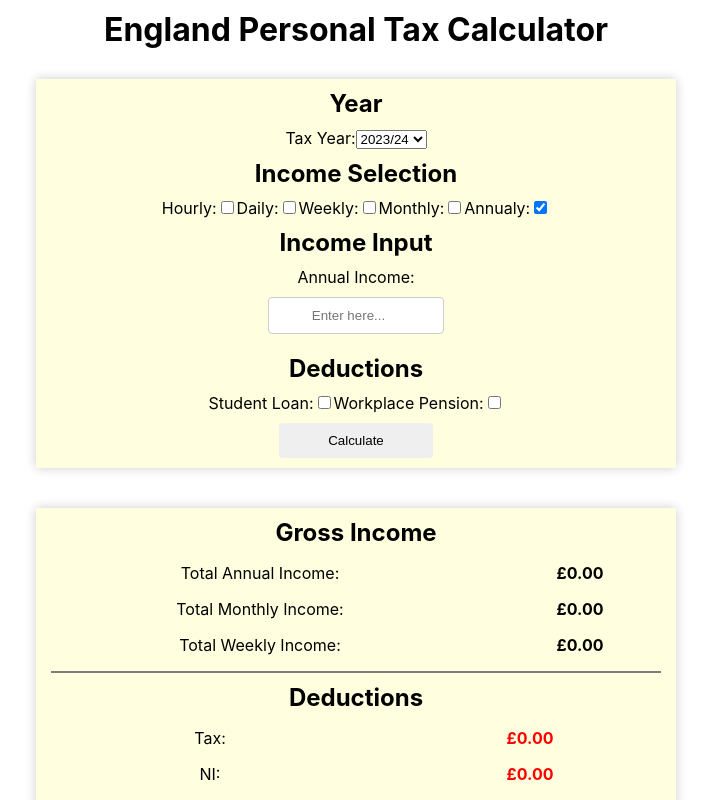
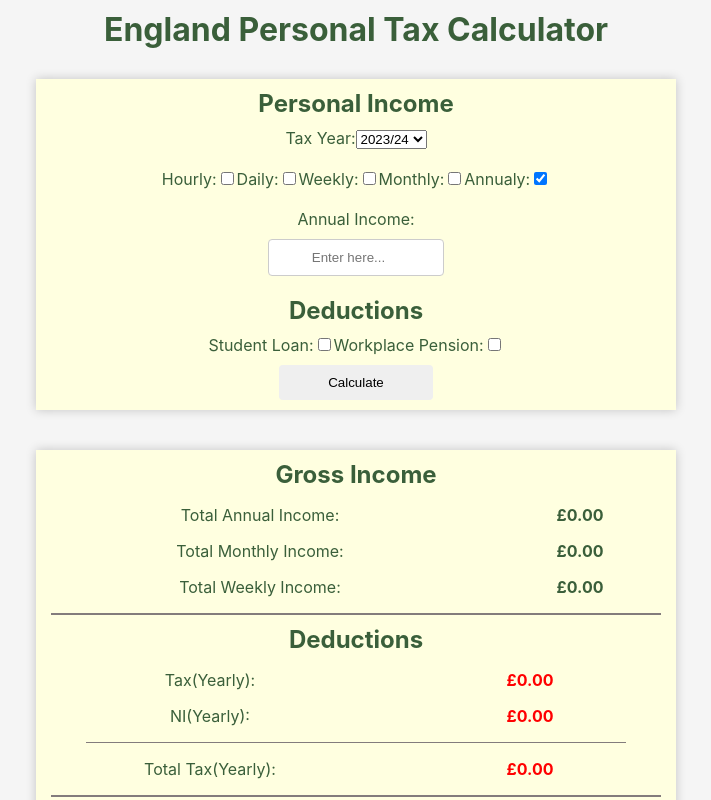
Before and after one commit to asaad227/taxCalculator, a React (Create React App) app: page / in a window 1280 px wide. Shown: the top 800 px of the page, without its empty margins (284-995 px from the left). Built offline with nearby package versions, Linux system fonts and the light colour scheme.

Commit message:
update form wording

```diff
--- a/src/Form/index.js
+++ b/src/Form/index.js
@@ -44,7 +44,7 @@ function handleHrs(event){
     }
   return (
     <form onSubmit={handleSubmit}>
-    <h2>Year</h2>
+    <h2>Personal Income</h2>
     <label>
     Tax Year:
         <select value={year} onChange={(e)=>setYear(e.target.value)}>
@@ -52,9 +52,9 @@ function handleHrs(event){
             <option value="2">2024/25</option>
             </select>
     </label>
+    <br />
+    <br />
 
-
-    <h2>Income Selection</h2>
     <label>
     Hourly:
     <span><input type="checkbox" checked={isHrs} onChange={handleHrs} value={isHrs} /></span>
--- a/src/IncomeIn/index.js
+++ b/src/IncomeIn/index.js
@@ -4,8 +4,8 @@ import "./index.css"
 export default function IncomeIn({isDaily, isWeekly, isMonthly, isAnnual, setDaily, setWeekly,
     setMonthly, setAnnualy, daily, weekly, monthly, annualy, isHrs, setHrsPerWeek, setIncomeByHour, incomeByHour, hrsPerWeek}) {
   return (
-    <label>
-    <h2>Income Input</h2>
+    <div>
+    <br />
     <label className={isHrs? 'hrsShow':'hrsHide'}>
       Hourly Income:
           <br />
@@ -28,6 +28,6 @@ export default function IncomeIn({isDaily, isWeekly, isMonthly, isAnnual, setDai
     Annual Income:
         <input type="number" step='.01' placeholder='Enter here...' value={annualy} onChange={(e)=>setAnnualy(e.target.value)} />
     </label>
-    </label>
+    </div>
   )
 }
--- a/src/TotalTax/index.js
+++ b/src/TotalTax/index.js
@@ -132,15 +132,15 @@ function handleReset(event){
        <div className='divider'></div>
        <h2>Deductions</h2>
 
-        <p>Tax: <span className='total-tax'>£{tax.toFixed(2)}</span></p>
-        <p>NI: <span className='total-tax'>£{ni.toFixed(2)}</span></p>
+        <p>Tax(Yearly): <span className='total-tax'>£{tax.toFixed(2)}</span></p>
+        <p>NI(Yearly): <span className='total-tax'>£{ni.toFixed(2)}</span></p>
        <div className='small-divider'></div>
-        <p>Total Tax: <span className='total-tax'>£{totalTax.toFixed(2)}</span></p>
+        <p>Total Tax(Yearly): <span className='total-tax'>£{totalTax.toFixed(2)}</span></p>
         <p className={isPension? 'pension':'pensionHide'}>Pension: <span className='total-tax'>£{pension.toFixed(2)}</span></p>
         <p className={isLoan? 'loan':'loanHide'}>Std Loan: <span className='total-tax'>£{educationLoan.toFixed(2)}</span></p>
         <div className='divider'></div>
         <h2>Net Income</h2>
-        <p>Net Income: <span className='income'>£{netIncome.toFixed(2)}</span></p>
+        <p>Net Yearly Income: <span className='income'>£{netIncome.toFixed(2)}</span></p>
         <p>Net Monthly Income: <span className='income'>£{(netIncome/12).toFixed(2)}</span></p>
         <p>Net Weekly Income: <span className='income'>£{(netIncome/52).toFixed(2)}</span></p>
 
--- a/src/index.css
+++ b/src/index.css
@@ -1,5 +1,9 @@
 body {
   margin: 0;
+  padding: 0;
+  box-sizing: border-box;
+  background-color: #f5f5f5;
+  color: #3a5f3a;
   font-family: -apple-system, BlinkMacSystemFont, 'Segoe UI', 'Roboto', 'Oxygen',
     'Ubuntu', 'Cantarell', 'Fira Sans', 'Droid Sans', 'Helvetica Neue',
     sans-serif;
```
